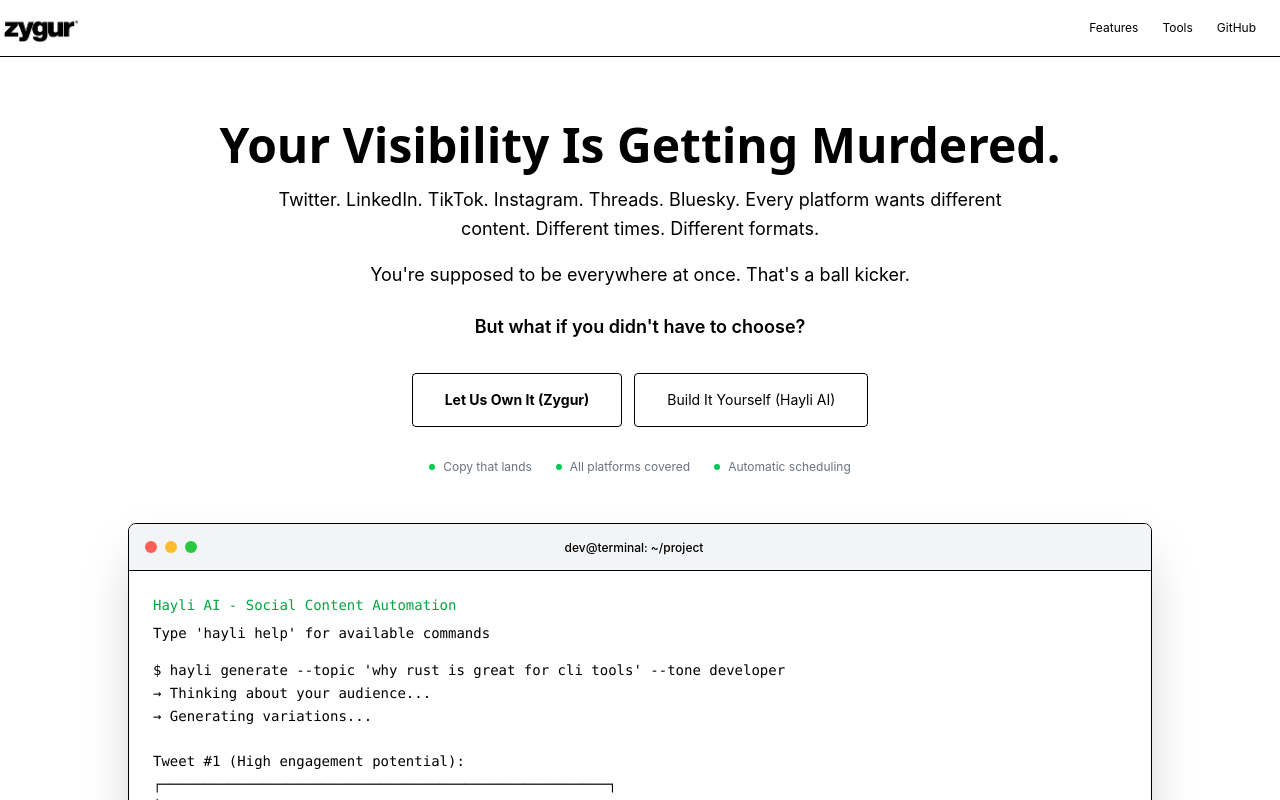
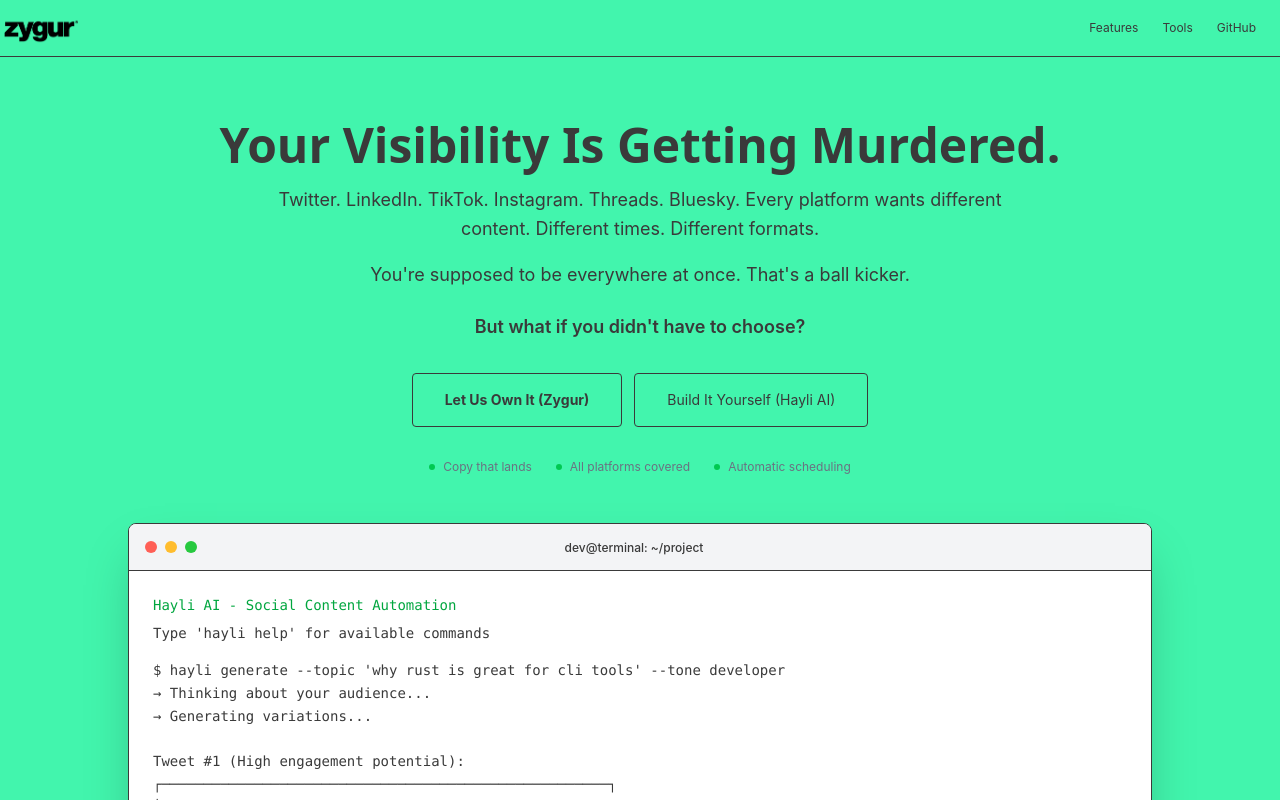
Before and after one commit to aarongwest/zygur, a Next.js app: page / in a window 1280 px wide. Shown: the top 800 px of the page. Built offline with nearby package versions, Linux system fonts and the light colour scheme.

Commit message:
Make main background transparent to show mint body background

```diff
--- a/app/page.tsx
+++ b/app/page.tsx
@@ -7,7 +7,7 @@ import { Footer } from "@/components/Footer";
 
 export default function Home() {
   return (
-    <main className="min-h-screen bg-white dark:bg-black text-black dark:text-white">
+    <main className="min-h-screen bg-transparent text-brand-grey">
       <Navigation />
       <Hero />
       <Features />
```
